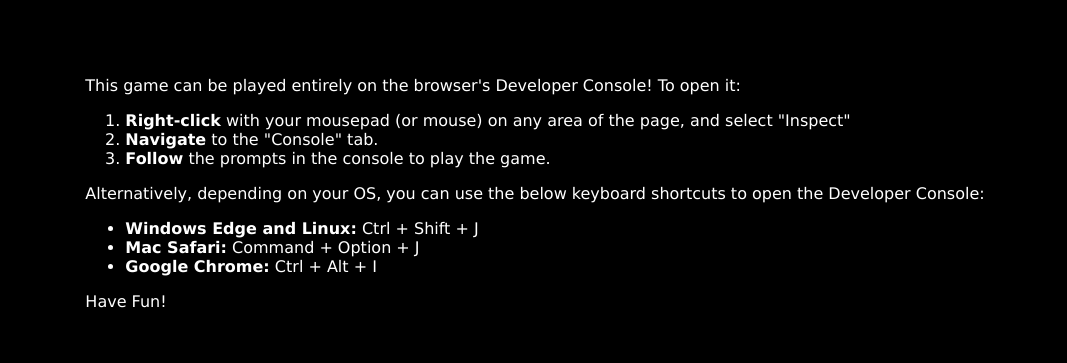
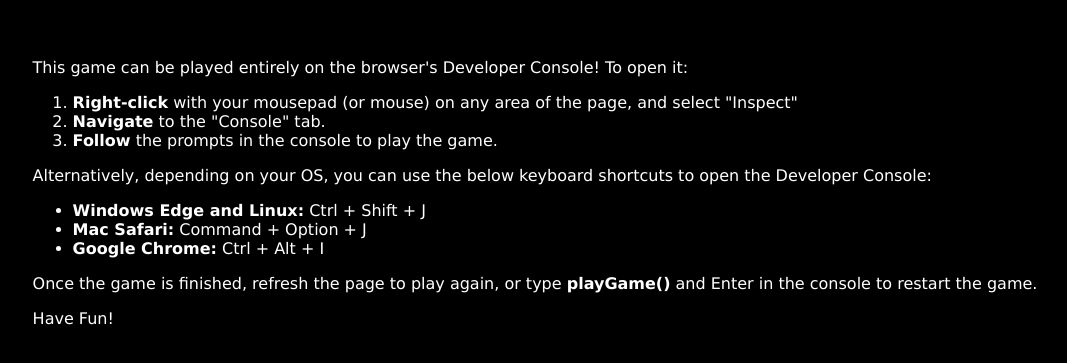
Before and after one commit to ArsenLeNaslov/odin-rock-paper-scissors, a plain HTML site: page index.html in a window 1280 px wide. Shown: the part 207-570 px from the top of the page, without its empty margins (105-1172 px from the left). Drawn offline with Linux system fonts and the light colour scheme; a script that the page names is missing.

Commit message:
Add instruction to restart game once finished

```diff
--- a/index.html
+++ b/index.html
@@ -20,6 +20,7 @@
             <li><strong>Mac Safari:</strong> Command + Option + J</li>
             <li><strong>Google Chrome:</strong> Ctrl + Alt + I</li>
         </ul>
+        <p>Once the game is finished, refresh the page to play again, or type <strong>playGame()</strong> and Enter in the console to restart the game.</p>
         <p>Have Fun!</p>
     </div>
     <script src="javascript.js"></script>
```
